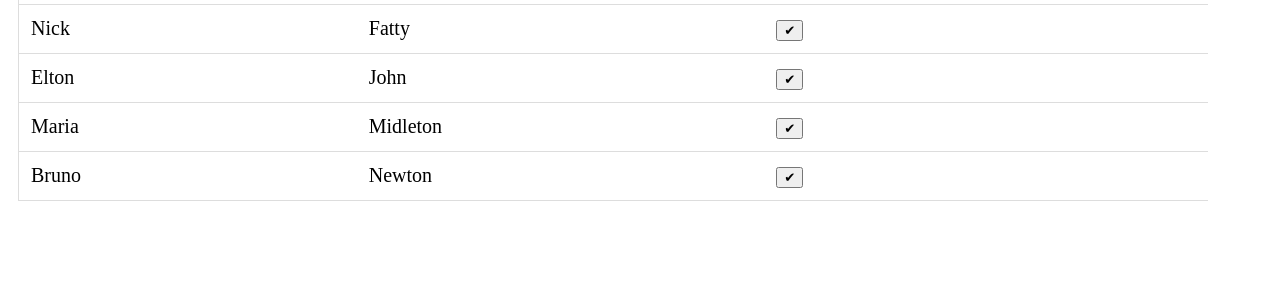
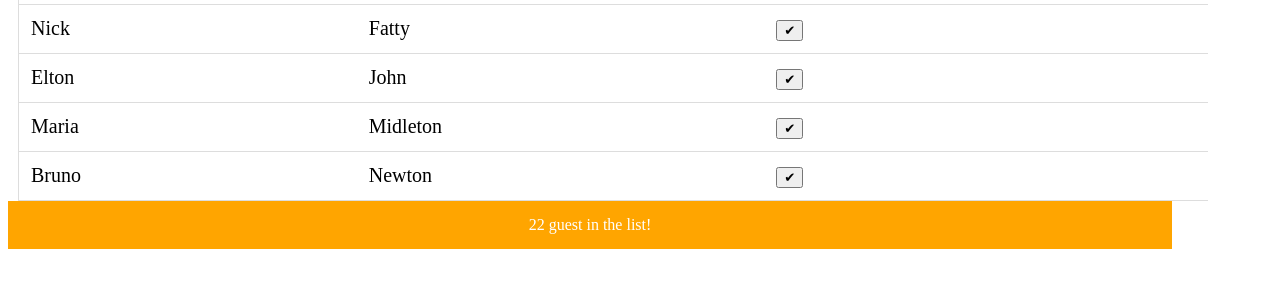
Before and after one commit to fatjonaterzia/checkin, a PHP site: page / in a window 1280 px wide. Shown: the part 432-732 px from the top of the page. Run offline with PHP 8.4, Linux system fonts and the light colour scheme; data comes from the database, SQL or seed files in the repository.

Commit message:
update
Put total no of guest in the end of page

```diff
--- a/index.php
+++ b/index.php
@@ -32,7 +32,10 @@
   </tr>
 </table>
 </div>
-	  <script>
+<div class="count" style="background-color:orange; color: white;padding: 15px 32px;text-align: center;font-size: 16px;width:1100px">
+  <?php echo $count." guest in the list!"; ?>
+</div>
+<script>
 var index, table = document.getElementById('myTable');
 for(var i=0;i<table.rows.length;i++)
 {
```
